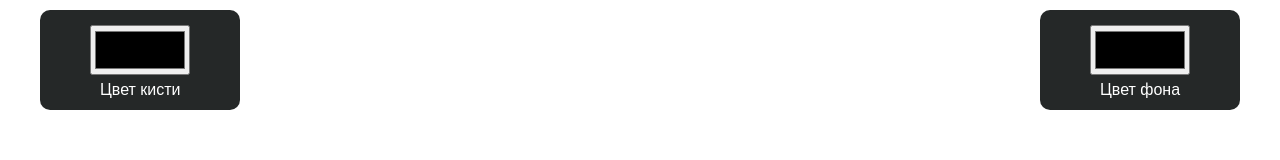
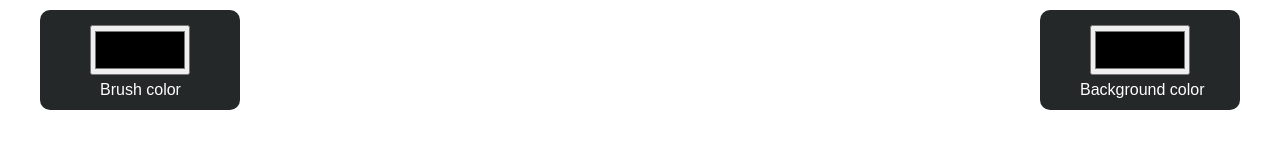
Before and after one commit to Alexey846/Paint-browser, a plain HTML site: page main.html in a window 1280 px wide. Drawn offline with Linux system fonts and the light colour scheme.

Commit message:
translated

```diff
--- a/css/main.css
+++ b/css/main.css
@@ -35,7 +35,7 @@ body {
     transform: translate(-50%, -50%);
 }
 
-p {
+div.colorPicker p {
     position: absolute;
     font-size: 1em;
     color: white;
@@ -64,3 +64,12 @@ p {
     left: 50%;
     transform: translate(-50%, -50%);
 }
+
+div.backgroundColorPicker p {
+    position: absolute;
+    font-size: 1em;
+    color: white;
+    bottom: -5px;
+    font-family: sans-serif;
+    left: 20%;
+}
--- a/main.html
+++ b/main.html
@@ -8,12 +8,12 @@
 </head>
 <body>
     <div class="colorPicker">
-    <p>Цвет кисти</p>
+    <p>Brush color</p>
     <input type="color" id="colorPicker" value="#000000">
     </div>
 
     <div class="backgroundColorPicker">
-    <p>Цвет фона</p>
+    <p>Background color</p>
     <input type="color" id="backgroundColorPicker" value="#000000">
     </div>
 
```
